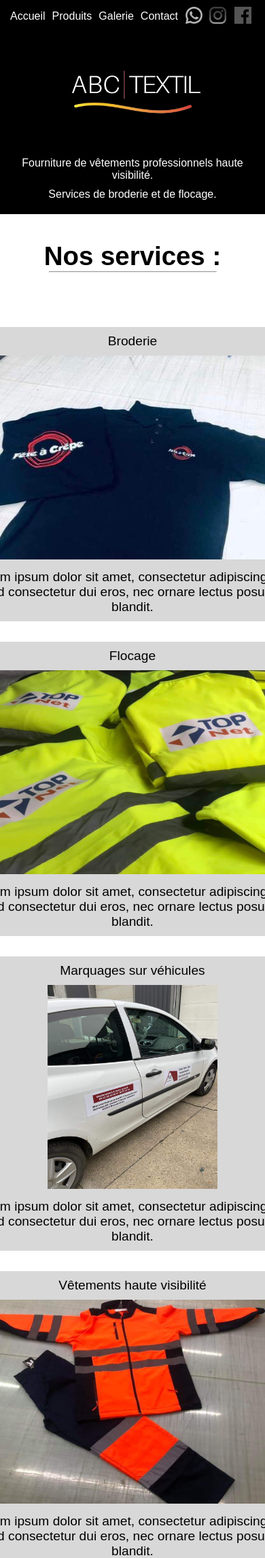
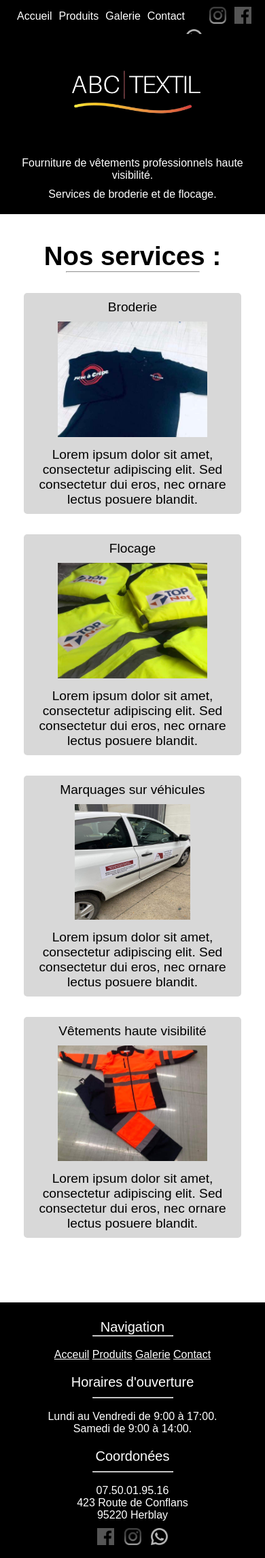
Before and after one commit to YanisGh/ABCsite, a PHP site: page /index.php in a window 390 px wide; the page is wider, and only the part inside the window is pictured. Shown: the top 2292 px of that part at 68% size. Run offline with PHP 8.4, Linux system fonts and the light colour scheme.

Commit message:
responsive acceuil

```diff
--- a/styleABC.css
+++ b/styleABC.css
@@ -319,7 +319,7 @@ html{
     }
     .topnavlien{
         padding-left: 0;
-        margin-left: 10px;
+        margin-left: 20px;
     }
     .imgnav{
         margin-right: 10px;
@@ -383,6 +383,37 @@ html{
     .navigation{
          margin-bottom: 20px;
     }
+    .services{
+        margin-top: 0;
+    }
+    .broderie{
+        width: 300px;
+    }
+    .broderie img{
+        width: 220px;
+        height: 170px;
+    }
+    .flocage{
+        width: 300px;
+    }
+    .flocage img{
+        width: 220px;
+        height: 170px;
+    }
+    .mv{
+        width: 300px;
+    }
+    .mv img{
+        width: 170px;
+        height: 170px;
+    }
+    .vhv{
+        width: 300px;
+    }
+    .vhv img{
+        width: 220px;
+        height: 170px;
+    }
 }
 .navigation{
     min-width: 20%;
```
